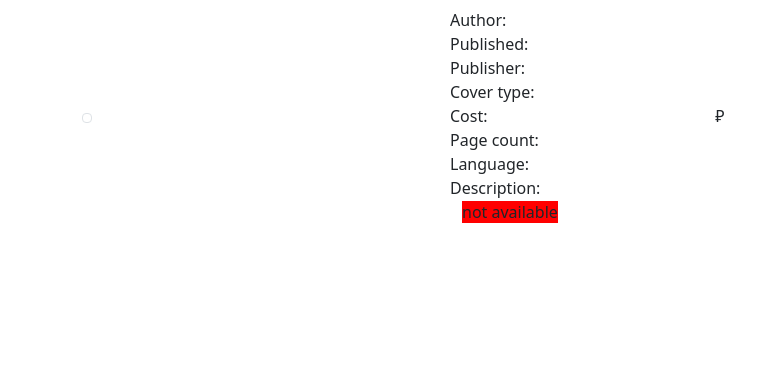
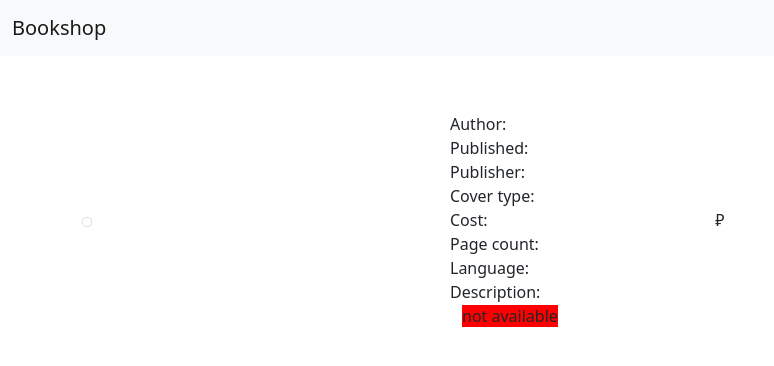
Before and after one commit to pokidovea/UnitTestsLesson, a Django app: template templates/book.html in a window 1280 px wide. Shown: the top 366 px of the page, without its empty margins (0-774 px from the left). Run offline with Django 4.2, Linux system fonts and the light colour scheme; the template is opened without the code that fills it, so the values that code supplies are empty.

Commit message:
Add navbar

```diff
--- a/templates/base.html
+++ b/templates/base.html
@@ -4,12 +4,20 @@
     <meta charset="UTF-8">
     <meta name="viewport" content="width=device-width, initial-scale=1">
     <meta http-equiv="X-UA-Compatible" content="ie=edge">
-    <link href="https://cdn.jsdelivr.net/npm/bootstrap@5.0.2/dist/css/bootstrap.min.css" rel="stylesheet" integrity="sha384-EVSTQN3/azprG1Anm3QDgpJLIm9Nao0Yz1ztcQTwFspd3yD65VohhpuuCOmLASjC" crossorigin="anonymous">
+    <link href="https://cdn.jsdelivr.net/npm/bootstrap@5.0.2/dist/css/bootstrap.min.css" rel="stylesheet"
+          integrity="sha384-EVSTQN3/azprG1Anm3QDgpJLIm9Nao0Yz1ztcQTwFspd3yD65VohhpuuCOmLASjC" crossorigin="anonymous">
     <title>Bookshop{% block page_title %}{% endblock %}</title>
 </head>
 <body>
-    {% block content %}
+<nav class="navbar navbar-expand-lg navbar-light bg-light mb-5">
+    <div class="container-fluid">
+        <a class="navbar-brand" href="/">Bookshop</a>
 
-    {% endblock %}
+    </div>
+</nav>
+
+{% block content %}
+
+{% endblock %}
 </body>
 </html>
```
